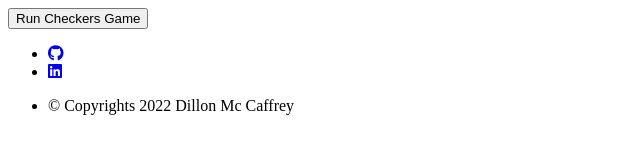
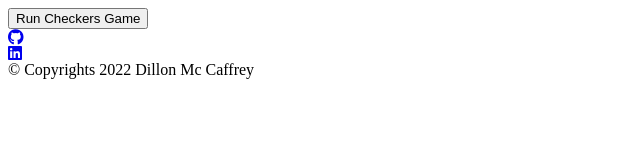
Before and after one commit to dmccaffrey01/CI_PP3_CHECKERS_GAME, a website: page views/index.html in a window 1280 px wide. Shown: the whole page, without its empty margins (0-640 px from the left). Drawn offline with Linux system fonts and the light colour scheme.

Commit message:
Fix styling

```diff
--- a/views/index.html
+++ b/views/index.html
@@ -6,17 +6,17 @@
     </section>
     <!-- Footer -->
     <footer>
-        <ul class="footer-content">
-          <li>
+        <div class="footer-content">
+          <div class="footer-item">
             <a href="https://github.com/dmccaffrey01/CI_PP3_CHECKERES_GAME/" target="_blank" rel="noopener" aria-label="View the project on GitHub page"><i class="fab fa-github"></i></a>
-          </li>
-          <li>
+          </div>
+          <div class="footer-item">
             <a href="https://www.linkedin.com/in/dillon-mc-caffrey-ab4771227/" target="_blank" rel="noopener" aria-label="Visit developer's LinkedIn (opens in new tab)"><i class="fab fa-linkedin"></i></a>
-          </li>
-          <li>
-            <p class="copyright">© Copyrights 2022 Dillon Mc Caffrey</p>
-          </li>
-        </ul>
+          </div>
+          <div class="footer-item">
+            © Copyrights 2022 Dillon Mc Caffrey
+          </div>
+        </div>
     </footer>
 
     <!-- Font Awesome script -->
```
Also changed, not shown: views/layout.html (+9 -4 lines).
